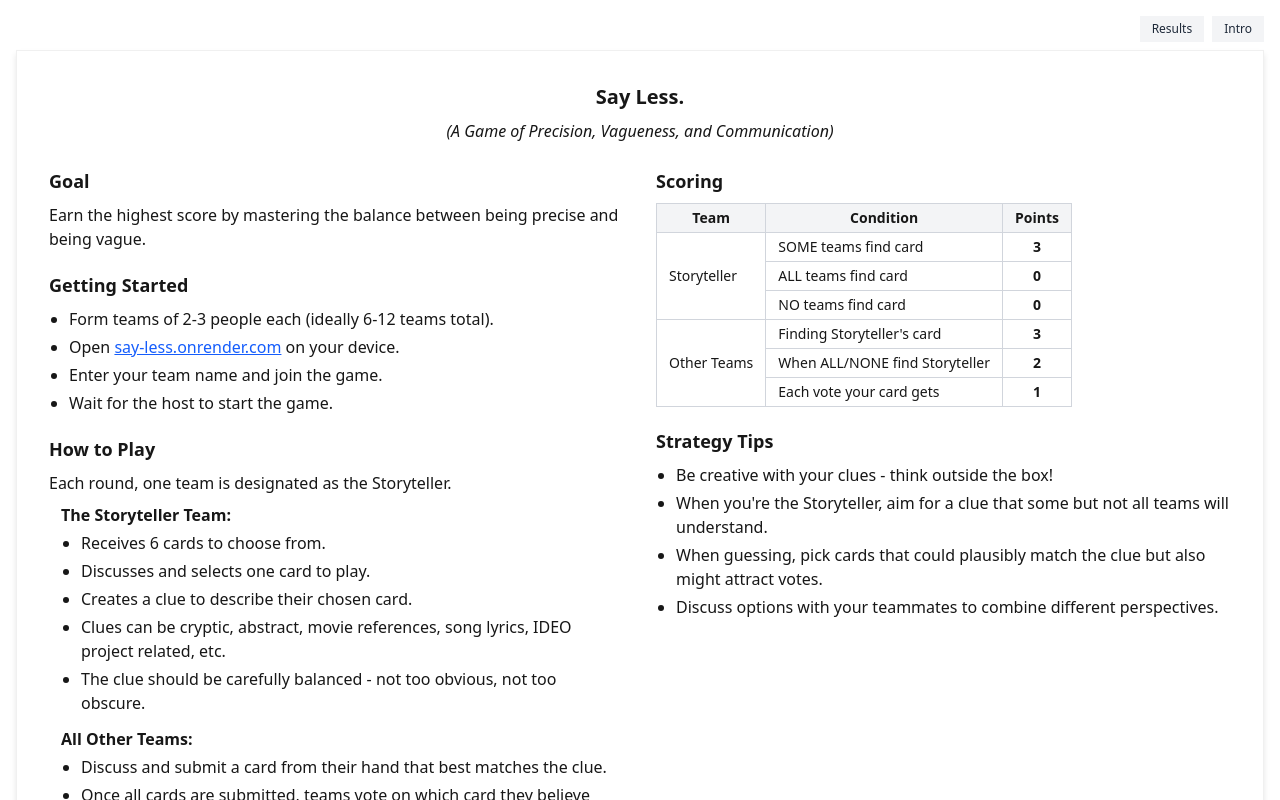
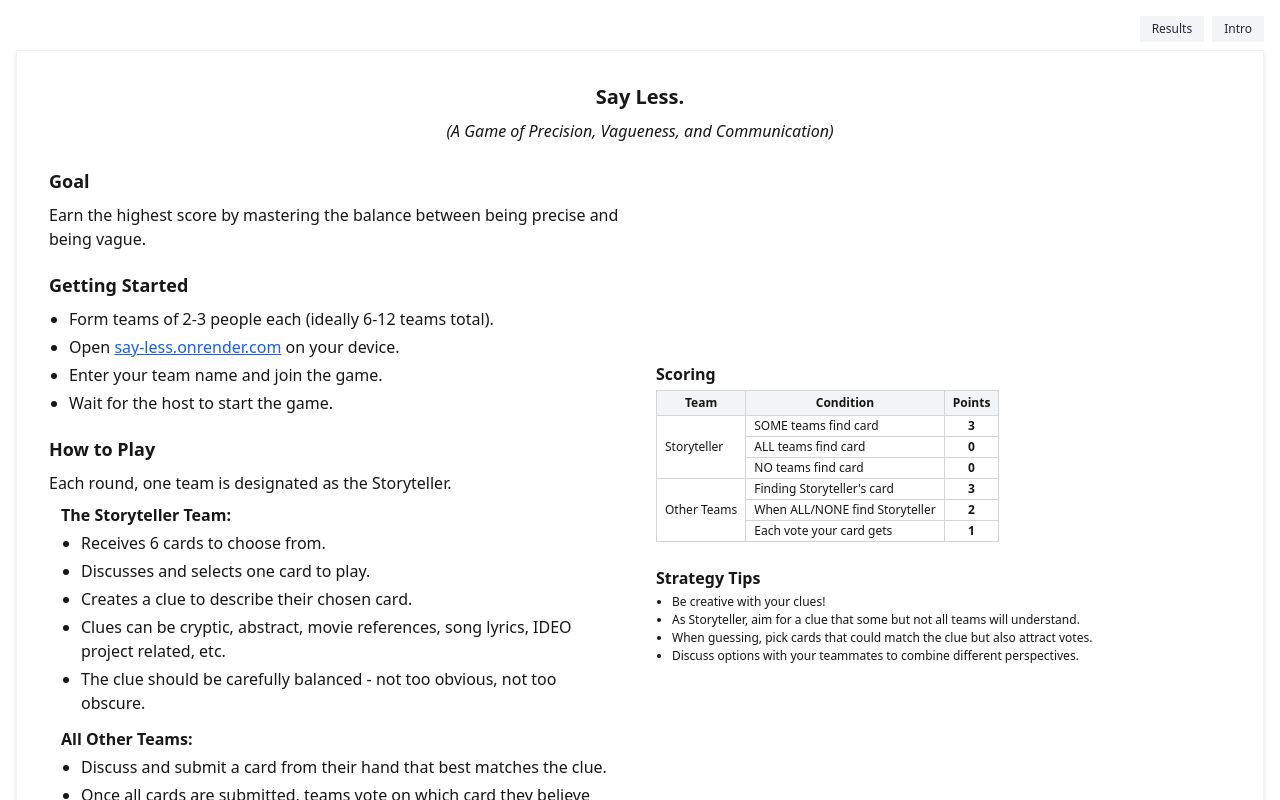
Before and after one commit to niravbeni/tmm, a Next.js app in the folder frontend/: page /rules in a window 1280 px wide. Built offline with nearby package versions, Linux system fonts and the light colour scheme; no server answers.

Commit message:
Make scoring and strategy sections more compact and center vertically

```diff
--- a/frontend/src/app/rules/page.tsx
+++ b/frontend/src/app/rules/page.tsx
@@ -79,55 +79,55 @@ export default function RulesPage() {
               </div>
 
               {/* Right Column */}
-              <div className="w-1/2 space-y-5">
+              <div className="w-1/2 flex flex-col justify-center space-y-4">
                 <section>
-                  <h2 className="text-lg font-bold mb-2">Scoring</h2>
+                  <h2 className="text-base font-bold mb-1">Scoring</h2>
 
-                  <table className="w-auto text-sm border-collapse mb-3">
+                  <table className="w-auto text-xs border-collapse mb-2">
                     <thead>
                       <tr className="bg-gray-100 dark:bg-gray-800">
-                        <th className="border border-gray-300 dark:border-gray-700 px-3 py-1">Team</th>
-                        <th className="border border-gray-300 dark:border-gray-700 px-3 py-1">Condition</th>
-                        <th className="border border-gray-300 dark:border-gray-700 px-3 py-1 text-center">Points</th>
+                        <th className="border border-gray-300 dark:border-gray-700 px-2 py-1">Team</th>
+                        <th className="border border-gray-300 dark:border-gray-700 px-2 py-1">Condition</th>
+                        <th className="border border-gray-300 dark:border-gray-700 px-2 py-1 text-center">Points</th>
                       </tr>
                     </thead>
-                    <tbody className="text-sm">
+                    <tbody className="text-xs">
                       <tr>
-                        <td className="border border-gray-300 dark:border-gray-700 px-3 py-1" rowSpan={3}>Storyteller</td>
-                        <td className="border border-gray-300 dark:border-gray-700 px-3 py-1">SOME teams find card</td>
-                        <td className="border border-gray-300 dark:border-gray-700 px-3 py-1 text-center font-bold">3</td>
+                        <td className="border border-gray-300 dark:border-gray-700 px-2 py-0.5" rowSpan={3}>Storyteller</td>
+                        <td className="border border-gray-300 dark:border-gray-700 px-2 py-0.5">SOME teams find card</td>
+                        <td className="border border-gray-300 dark:border-gray-700 px-2 py-0.5 text-center font-bold">3</td>
                       </tr>
                       <tr>
-                        <td className="border border-gray-300 dark:border-gray-700 px-3 py-1">ALL teams find card</td>
-                        <td className="border border-gray-300 dark:border-gray-700 px-3 py-1 text-center font-bold">0</td>
+                        <td className="border border-gray-300 dark:border-gray-700 px-2 py-0.5">ALL teams find card</td>
+                        <td className="border border-gray-300 dark:border-gray-700 px-2 py-0.5 text-center font-bold">0</td>
                       </tr>
                       <tr>
-                        <td className="border border-gray-300 dark:border-gray-700 px-3 py-1">NO teams find card</td>
-                        <td className="border border-gray-300 dark:border-gray-700 px-3 py-1 text-center font-bold">0</td>
+                        <td className="border border-gray-300 dark:border-gray-700 px-2 py-0.5">NO teams find card</td>
+                        <td className="border border-gray-300 dark:border-gray-700 px-2 py-0.5 text-center font-bold">0</td>
                       </tr>
                       <tr>
-                        <td className="border border-gray-300 dark:border-gray-700 px-3 py-1" rowSpan={3}>Other Teams</td>
-                        <td className="border border-gray-300 dark:border-gray-700 px-3 py-1">Finding Storyteller's card</td>
-                        <td className="border border-gray-300 dark:border-gray-700 px-3 py-1 text-center font-bold">3</td>
+                        <td className="border border-gray-300 dark:border-gray-700 px-2 py-0.5" rowSpan={3}>Other Teams</td>
+                        <td className="border border-gray-300 dark:border-gray-700 px-2 py-0.5">Finding Storyteller's card</td>
+                        <td className="border border-gray-300 dark:border-gray-700 px-2 py-0.5 text-center font-bold">3</td>
                       </tr>
                       <tr>
-                        <td className="border border-gray-300 dark:border-gray-700 px-3 py-1">When ALL/NONE find Storyteller</td>
-                        <td className="border border-gray-300 dark:border-gray-700 px-3 py-1 text-center font-bold">2</td>
+                        <td className="border border-gray-300 dark:border-gray-700 px-2 py-0.5">When ALL/NONE find Storyteller</td>
+                        <td className="border border-gray-300 dark:border-gray-700 px-2 py-0.5 text-center font-bold">2</td>
                       </tr>
                       <tr>
-                        <td className="border border-gray-300 dark:border-gray-700 px-3 py-1">Each vote your card gets</td>
-                        <td className="border border-gray-300 dark:border-gray-700 px-3 py-1 text-center font-bold">1</td>
+                        <td className="border border-gray-300 dark:border-gray-700 px-2 py-0.5">Each vote your card gets</td>
+                        <td className="border border-gray-300 dark:border-gray-700 px-2 py-0.5 text-center font-bold">1</td>
                       </tr>
                     </tbody>
                   </table>
                 </section>
 
                 <section>
-                  <h2 className="text-lg font-bold mb-2">Strategy Tips</h2>
-                  <ul className="list-disc pl-5 text-base space-y-1">
-                    <li>Be creative with your clues - think outside the box!</li>
-                    <li>When you're the Storyteller, aim for a clue that some but not all teams will understand.</li>
-                    <li>When guessing, pick cards that could plausibly match the clue but also might attract votes.</li>
+                  <h2 className="text-base font-bold mb-1">Strategy Tips</h2>
+                  <ul className="list-disc pl-4 text-xs space-y-0.5">
+                    <li>Be creative with your clues!</li>
+                    <li>As Storyteller, aim for a clue that some but not all teams will understand.</li>
+                    <li>When guessing, pick cards that could match the clue but also attract votes.</li>
                     <li>Discuss options with your teammates to combine different perspectives.</li>
                   </ul>
                 </section>
```
